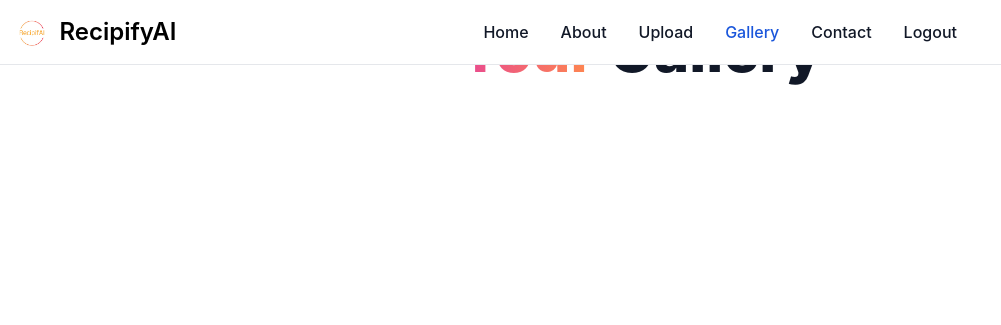
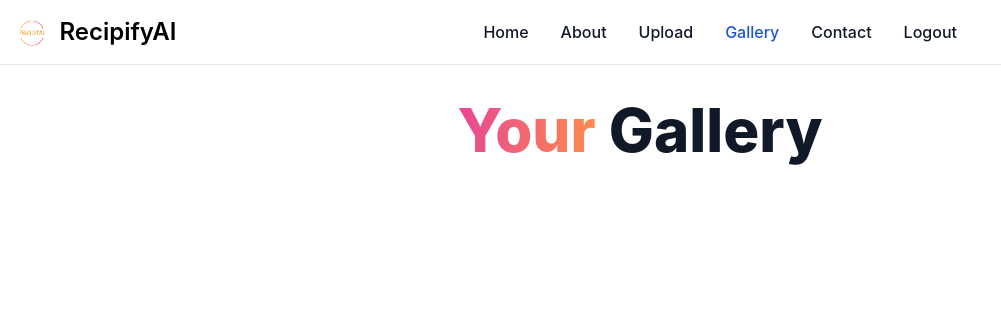
Before and after one commit to vxshxk/recipify, a Django app: page /gallery/ in a window 1280 px wide. Shown: the top 325 px of the page, without its empty margins (0-1001 px from the left). Run offline with Django 4.2, Linux system fonts and the light colour scheme; the visitor is signed in with stand-in values (Sample User, id 1); data that the repository does not hold is empty; some libraries are stand-ins or nearby versions.

Commit message:
no changes

```diff
--- a/recipify/static/css/gallery.css
+++ b/recipify/static/css/gallery.css
@@ -1,5 +1,5 @@
 .heading {
-    margin-top: 20px;
+    margin-top: 100px;
     text-align: center;
 }
 .image-upload-section {
```
Also changed, not shown: 1 other file.
